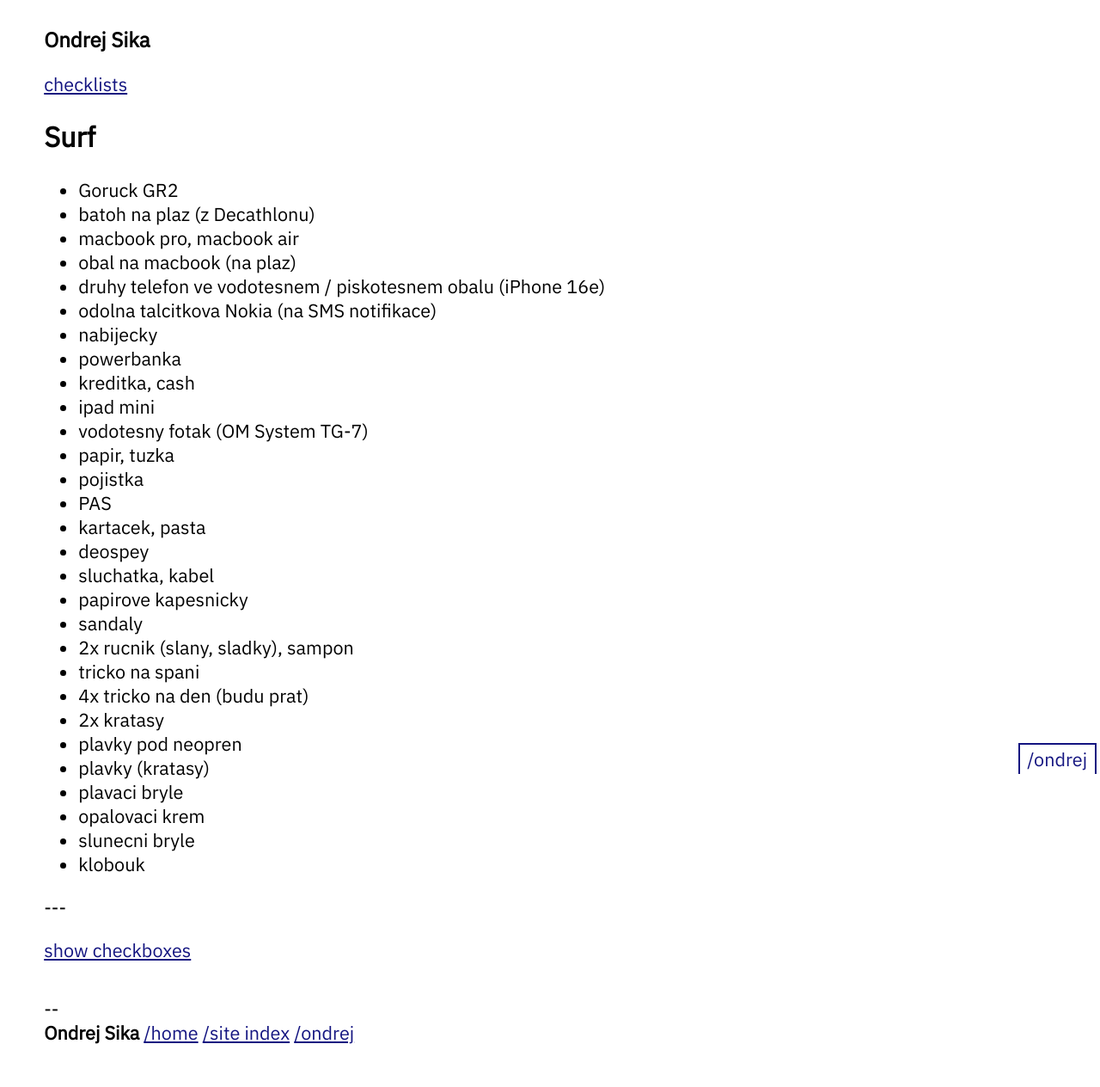
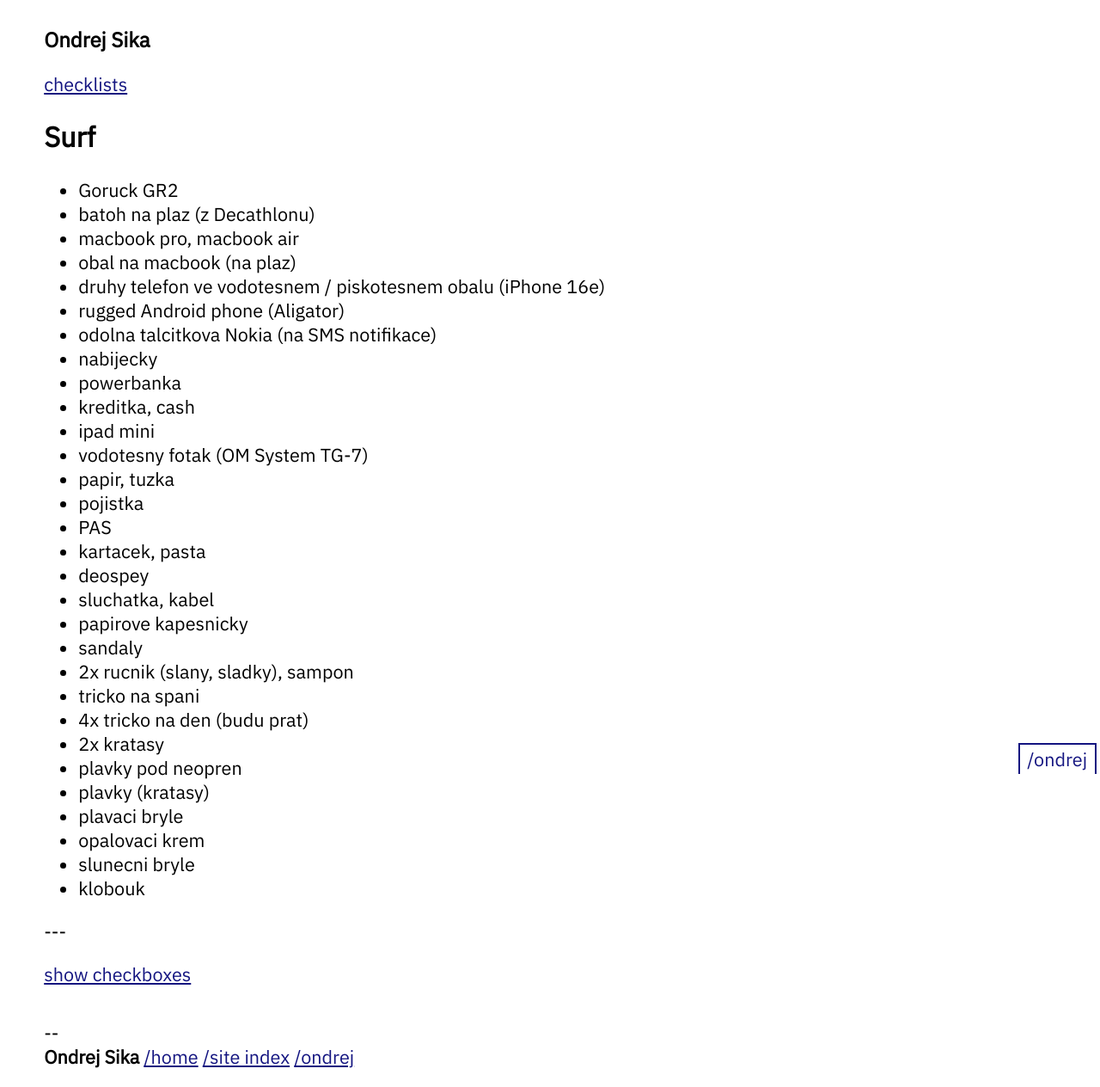
Before and after one commit to ondrejsika/ondrejsika.com, a Jekyll site: the page built from ondrej/checklists/surf.md, in a window 1280 px wide. Shown: the whole page at 86% size. Built offline with Jekyll 4.4.1, drawn with Linux system fonts in a browser that asks for light colours; before the commit the page ends 1236 px from its top, so only the background shows below that.

Commit message:
feat(ondrej/checklists/surf): Add rugged Android phone (Aligator)

```diff
--- a/ondrej/checklists/surf.md
+++ b/ondrej/checklists/surf.md
@@ -12,6 +12,7 @@
 - macbook pro, macbook air
 - obal na macbook (na plaz)
 - druhy telefon ve vodotesnem / piskotesnem obalu (iPhone 16e)
+- rugged Android phone (Aligator)
 - odolna talcitkova Nokia (na SMS notifikace)
 - nabijecky
 - powerbanka
```
